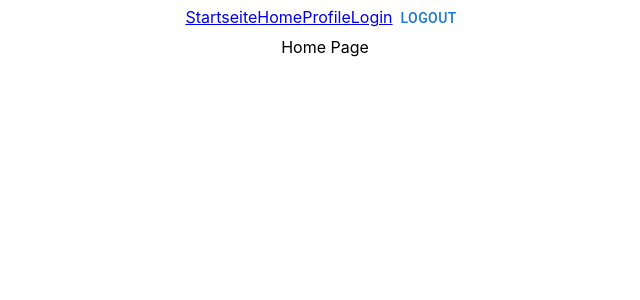
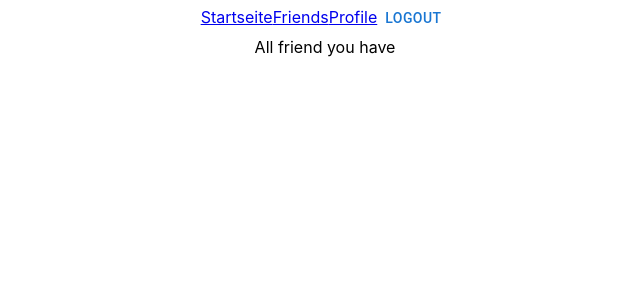
Before and after one commit to Urkad/Tune-Buddy_Latest, a React (Create React App) app in the folder frontend/: page /home in a window 1280 px wide. Shown: the top 300 px of the page, without its empty margins (315-955 px from the left). Built offline with nearby package versions, Linux system fonts and the light colour scheme; no server answers.

Commit message:
feat rename home page to friends page

```diff
--- a/frontend/src/App.tsx
+++ b/frontend/src/App.tsx
@@ -1,7 +1,7 @@
 import React, {useEffect} from 'react';
 import './App.css';
 import {BrowserRouter, Route, Routes} from "react-router-dom";
-import HomePage from "./components/HomePage";
+import FriendPage from "./components/FriendPage";
 import LoginPage from "./components/LoginPage";
 import useUser from "./hooks/useUser";
 import NavigationBar from "./components/NavBar";
@@ -18,7 +18,7 @@ function App() {
       <BrowserRouter>
           <NavigationBar logout={logout}/>
         <Routes>
-          <Route path={"/home"} element={<HomePage></HomePage>}></Route>
+          <Route path={"/home"} element={<FriendPage></FriendPage>}></Route>
           <Route path={"/"} element={<LoginPage login={login}/>}></Route>
           <Route path={"/profile"} element={<ProfilePage />}></Route>
         </Routes>
--- /dev/null
+++ b/frontend/src/components/FriendPage.tsx
@@ -0,0 +1,8 @@
+import React from "react";
+
+export default function FriendPage(){
+    return(
+        <div>All friend you have</div>
+
+    )
+}
--- a/frontend/src/components/HomePage.tsx
+++ /dev/null
@@ -1,7 +0,0 @@
-import React from "react";
-
-export default function HomePage(){
-    return(
-        <div>Home Page</div>
-    )
-}
--- a/frontend/src/components/NavBar.tsx
+++ b/frontend/src/components/NavBar.tsx
@@ -11,9 +11,8 @@ export default function NavigationBar(props: NavigationBarProps) {
     return (
         <div className={"nav-bar"}>
             <NavLink to={"/"} >Startseite</NavLink>
-            <NavLink to={"/home"} >Home</NavLink>
+            <NavLink to={"/home"} >Friends</NavLink>
             <NavLink to={"/profile"} >Profile</NavLink>
-            <NavLink to={"/login"} >Login</NavLink>
             <Button onClick={props.logout}>Logout</Button>
         </div>
     )
```
